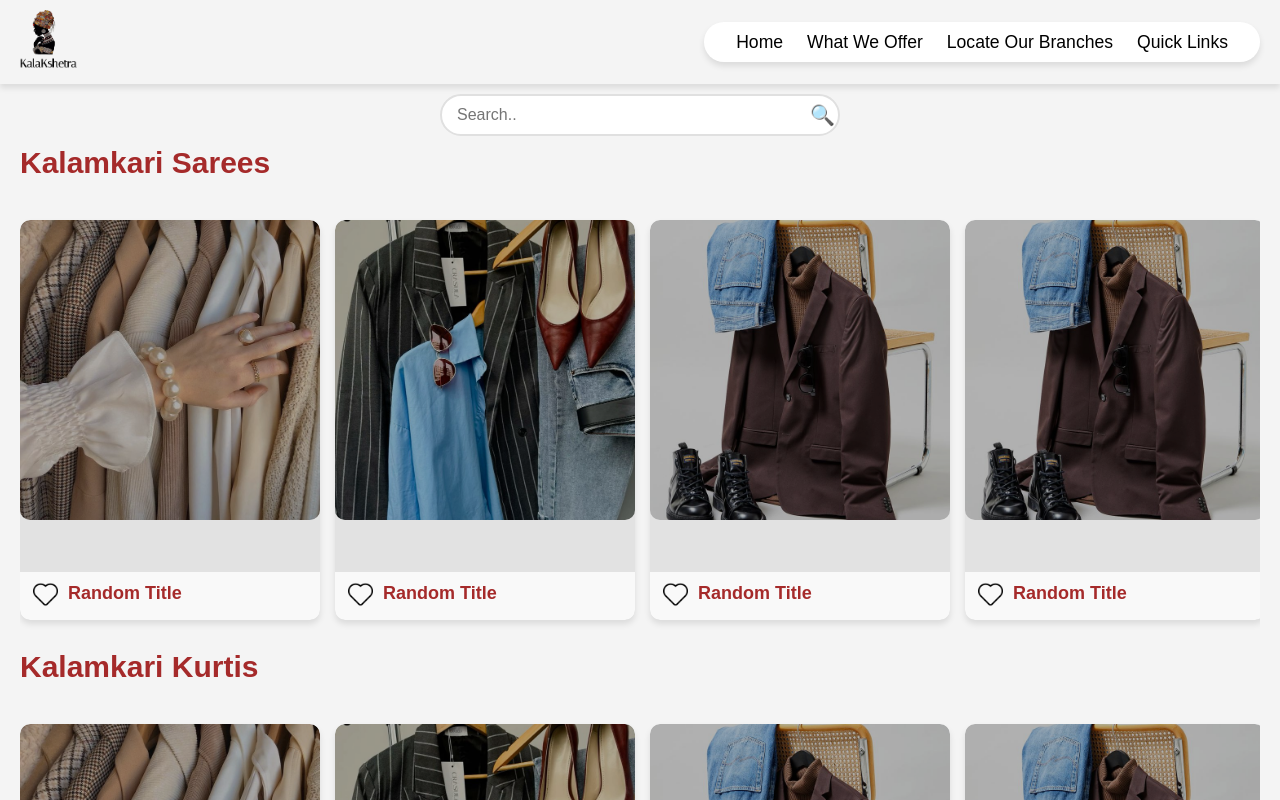
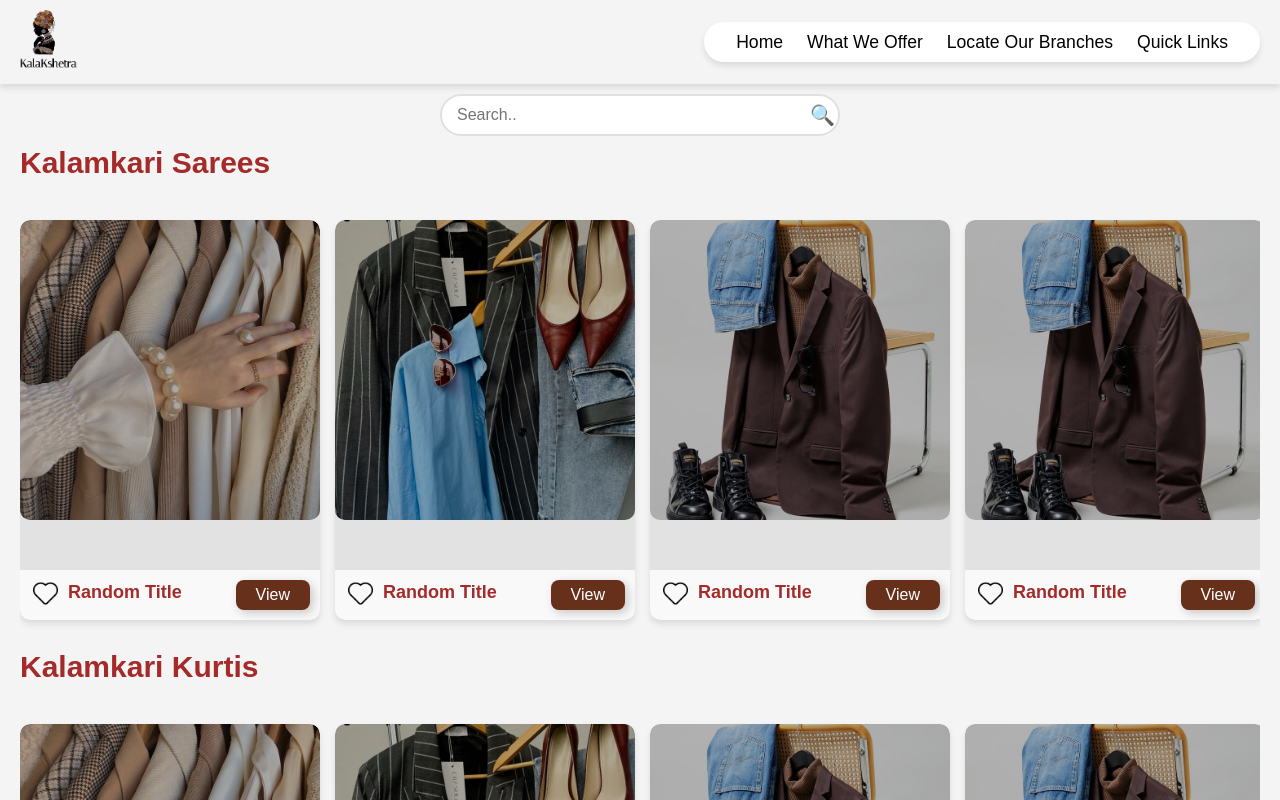
Before and after one commit to maanvi21/Kalakshetra, a React (Create React App) app: page /browse in a window 1280 px wide. Shown: the top 800 px of the page. Built offline with nearby package versions, Linux system fonts and the light colour scheme.

Commit message:
Data folder and changes

```diff
--- a/src/browse/Browse.js
+++ b/src/browse/Browse.js
@@ -3,51 +3,9 @@
 import ProductCard from "../components/ProductCard";
 import Search from "../components/Search";
 import Header from '../components/Header';
+import productItems from "../data/ProductData";
 
-const productItems = [
-  {
-    image: 'assets/categories1.png',
-    alt: "",
-    title: "Random Title",
-    description: "Desc"
-  },
-  {
-    image: 'assets/categories2.png',
-    alt: "",
-    title: "Random Title",
-    description: "Desc"
-  },
-  {
-    image: 'assets/categories3.png',
-    alt: "",
-    title: "Random Title",
-    description: "Desc"
-  },
-  {
-    image: 'assets/categories3.png',
-    alt: "",
-    title: "Random Title",
-    description: "Desc"
-  },
-  {
-    image: 'assets/categories3.png',
-    alt: "",
-    title: "Random Title",
-    description: "Desc"
-  },
-  {
-    image: 'assets/categories3.png',
-    alt: "",
-    title: "Random Title",
-    description: "Desc"
-  },
-  {
-    image: 'assets/categories3.png',
-    alt: "",
-    title: "Random Title",
-    description: "Desc"
-  },
-];
+
 
 export default function Browse() {
   return (
--- /dev/null
+++ b/src/components/Button.css
@@ -0,0 +1,14 @@
+.btn_container {
+    display: flex;
+    justify-content: center;
+    align-items: center;
+    text-align: center;
+    padding: 10px 20px; /* Consistent padding */
+    width: auto; /* Adjust to content */
+    height: 30px; /* Fixed height */
+    background-color: #67301B;
+    color: white;
+    border-radius: 8px;
+    cursor: pointer;
+    box-shadow: 3px 3px 10px rgba(0, 0, 0, 0.2);
+}
--- /dev/null
+++ b/src/components/Button.js
@@ -0,0 +1,11 @@
+import React from 'react'
+import './Button.css'
+export default function Button({text,onClick}) {
+  return (
+    <div>
+       <div className='btn_container' onClick={onClick}>
+           {text}
+       </div>
+    </div>
+  )
+}
--- a/src/components/ProductCard.css
+++ b/src/components/ProductCard.css
@@ -56,6 +56,11 @@
   .prod_desc {
     padding: 10px;
     position: absolute;
+    display: flex;
+    justify-content: space-between; /* Pushes items to edges */
+    align-items: center; /* Aligns items vertically */
+    width: 100%;
+    padding: 10px;
     bottom: 0;
     left: 0;
     right: 0;
--- a/src/components/ProductCard.js
+++ b/src/components/ProductCard.js
@@ -1,8 +1,9 @@
 import React, { useState } from 'react';
 import './ProductCard.css';
+import Button from './Button';
 
 export default function ProductCard({ items }) {
-  const [liked, setLiked] = useState({}); // Track liked state for each item
+  const [liked, setLiked] = useState({});
 
   const toggleLike = (index) => {
     setLiked((prev) => ({ ...prev, [index]: !prev[index] }));
@@ -27,7 +28,9 @@
               </button>
               <h3>{item.title}</h3>
             </div>
-
+            <div className='btn'>
+           <Button text='View' onClick={''}/>
+           </div>
           </div>
         </div>
       ))}
--- /dev/null
+++ b/src/data/ProductData.js
@@ -0,0 +1,53 @@
+const productItems = [
+    {
+      image: 'assets/categories1.png',
+      alt: "",
+      title: "Random Title",
+      description: "Desc",
+      prodInfo:''
+    },
+    {
+      image: 'assets/categories2.png',
+      alt: "",
+      title: "Random Title",
+      description: "Desc",
+      prodInfo:''
+    },
+    {
+      image: 'assets/categories3.png',
+      alt: "",
+      title: "Random Title",
+      description: "Desc",
+      prodInfo:''
+    },
+    {
+      image: 'assets/categories3.png',
+      alt: "",
+      title: "Random Title",
+      description: "Desc",
+      prodInfo:''
+    },
+    {
+      image: 'assets/categories3.png',
+      alt: "",
+      title: "Random Title",
+      description: "Desc",
+      prodInfo:''
+    },
+    {
+      image: 'assets/categories3.png',
+      alt: "",
+      title: "Random Title",
+      description: "Desc",
+      prodInfo:''
+    },
+    {
+      image: 'assets/categories3.png',
+      alt: "",
+      title: "Random Title",
+      description: "Desc",
+      prodInfo:''
+    },
+  ];
+
+  export default productItems;
```
